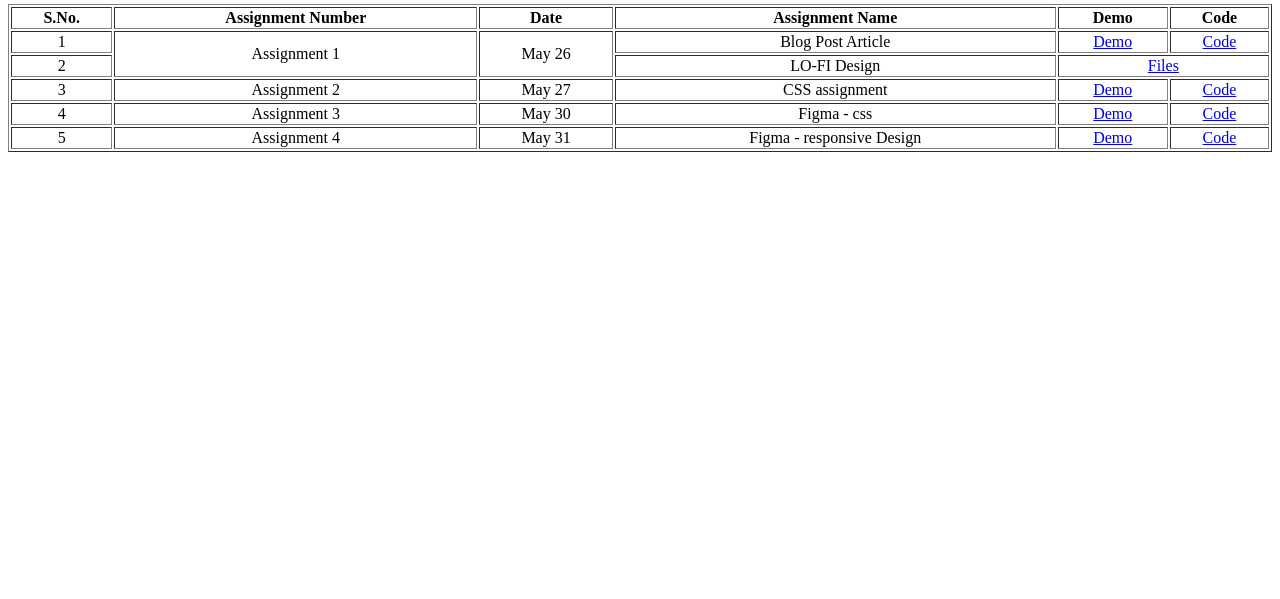
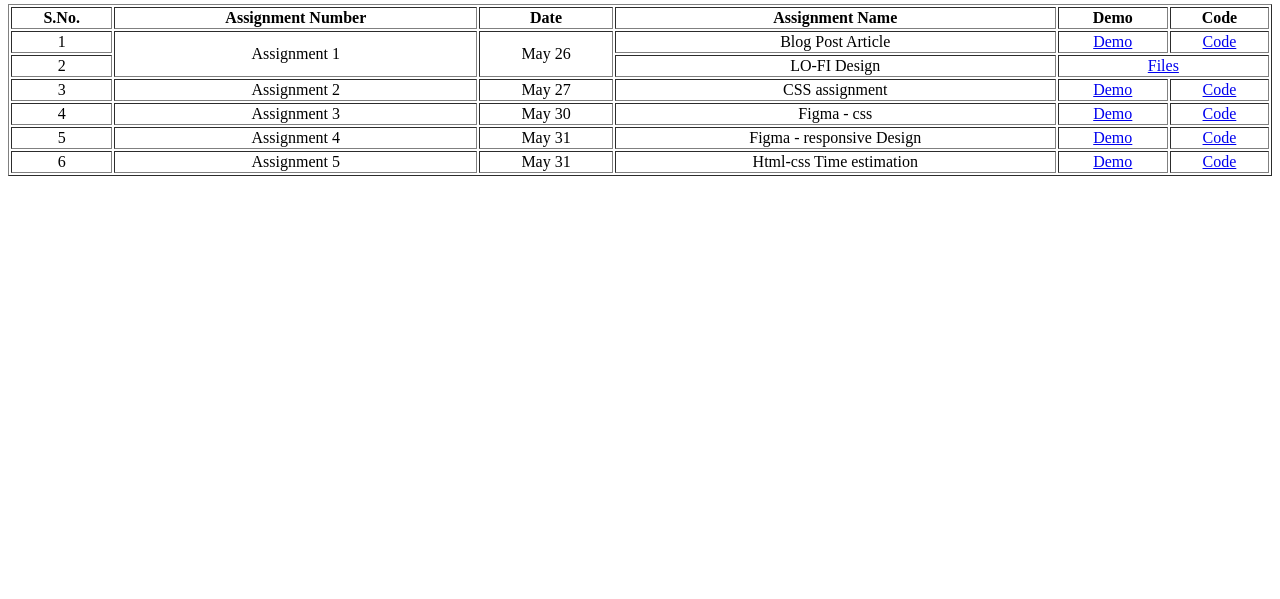
Before and after one commit to Toxicann/leapfrog, a plain HTML site: page index.html in a window 1280 px wide. Shown: the part 201-800 px from the top of the page. Drawn offline with Linux system fonts and the light colour scheme.

Commit message:
update assignment table

```diff
--- a/index.html
+++ b/index.html
@@ -107,6 +107,22 @@
               >
             </td>
           </tr>
+
+          <tr>
+            <td>6</td>
+            <td>Assignment 5</td>
+            <td>May 31</td>
+            <td>Html-css Time estimation</td>
+            <td>
+              <a href="./assignments/assignment-5/index.html">Demo</a>
+            </td>
+            <td>
+              <a
+                href="https://github.com/Toxicann/leapfrog/blob/main/assignments/assignment-5/index.html"
+                >Code</a
+              >
+            </td>
+          </tr>
         </tbody>
       </table>
     </div>
```
